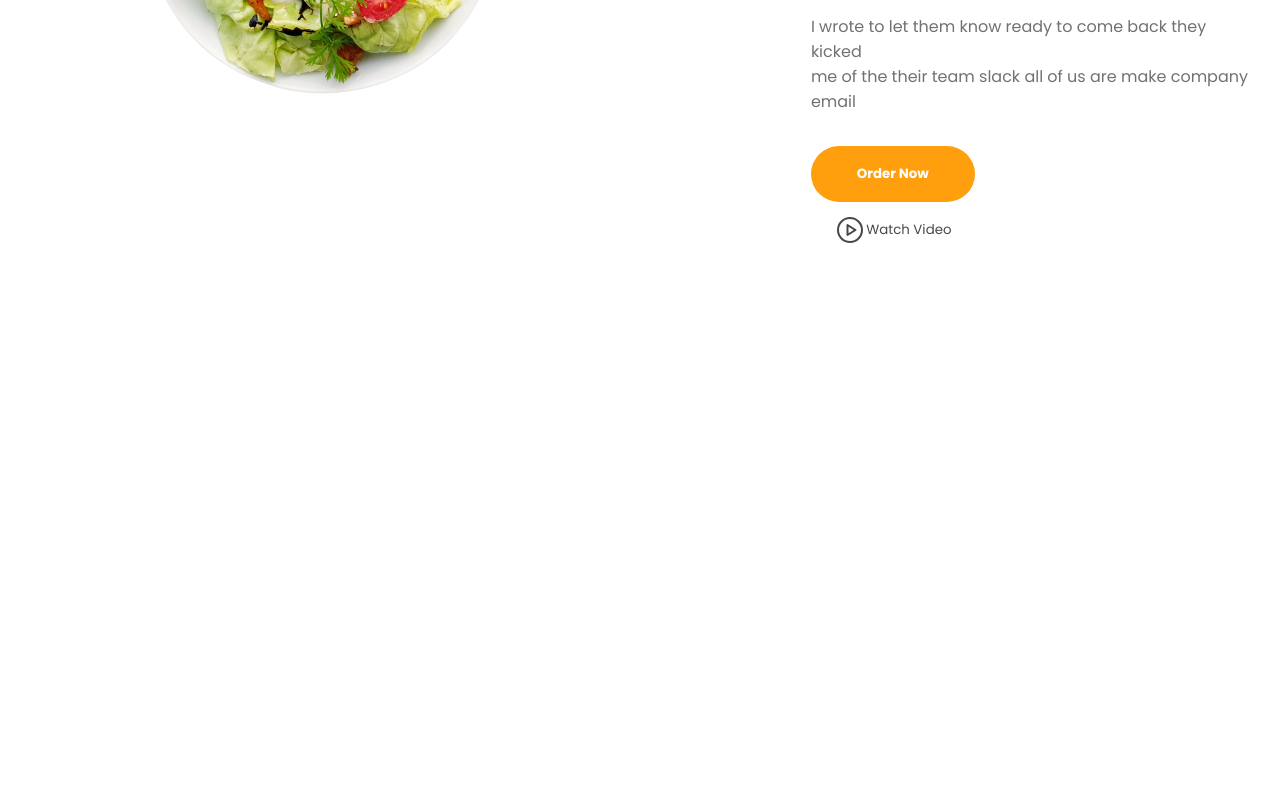
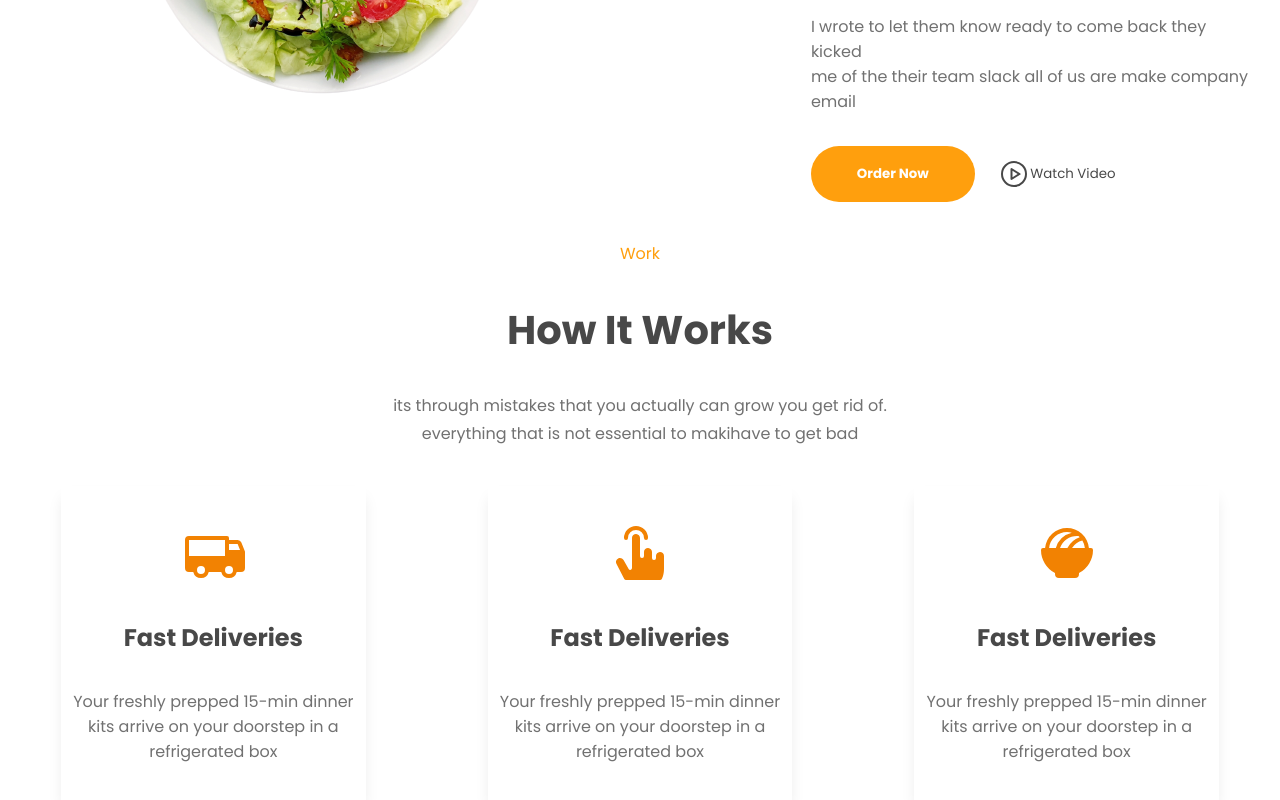
Before and after one commit to FernandoRodriguesxs/restaurant-app, a React (Vite) app: page / in a window 1280 px wide. Shown: the part 1504-2304 px from the top of the page. Before the commit the page ends 1800 px from the top, so only its background shows below. Built offline with nearby package versions, Linux system fonts and the light colour scheme.

Commit message:
adicionado work box

```diff
--- a/src/App.styles.ts
+++ b/src/App.styles.ts
@@ -109,5 +109,60 @@ export const AboutSection = styled.section`
     p {
       color: ${({ theme }) => theme.colors.gray.secondary};
     }
+    .button-group {
+      display: flex;
+    }
   }
 `
+
+export const WorkSection = styled.section`
+  display: flex;
+  justify-content: center;
+
+  .work {
+    display: flex;
+    flex-direction: column;
+    align-items: center;
+    gap: 32px;
+
+    .work-orange {
+      color: ${({ theme }) => theme.colors.orange.primary};
+    }
+    h2 {
+      color: ${({ theme }) => theme.colors.gray.primary};
+      font-size: 2.5rem;
+    }
+    p {
+      text-align: center;
+      line-height: 28px;
+      color: ${({ theme }) => theme.colors.gray.secondary};
+    }
+  }
+`
+
+export const ServicesCard = styled.section`
+  display: flex;
+  justify-content: space-around;
+  margin-top: 38px;
+
+  .card-work {
+    display: flex;
+    flex-direction: column;
+    align-items: center;
+    box-shadow: 0px 10px 15px -3px rgba(0, 0, 0, 0.1);
+    padding: 36px 12px;
+
+    gap: 34px;
+
+    h3 {
+      color: ${({ theme }) => theme.colors.gray.primary};
+      font-size: 1.5rem;
+    }
+
+    p {
+      color: ${({ theme }) => theme.colors.gray.secondary};
+      text-align: center;
+      font-size: 1rem;
+    }
+  }
+`
--- a/src/App.tsx
+++ b/src/App.tsx
@@ -1,9 +1,24 @@
 import { Header } from './components/Header'
-import { Wrapper, Hero, InformaticonSection, AboutSection } from './App.styles'
+import {
+  Wrapper,
+  Hero,
+  InformaticonSection,
+  AboutSection,
+  WorkSection,
+  ServicesCard,
+} from './App.styles'
 import { ButtonSecondary, ButtonVideo } from './components/Button'
 import heroImg from './assets/img-hero.png'
 import aboutImg from './assets/img-header.png'
-import { Clock, MapPin, Phone, PlayCircle } from '@phosphor-icons/react'
+import {
+  Clock,
+  BowlFood,
+  Truck,
+  MapPin,
+  Phone,
+  PlayCircle,
+  HandTap,
+} from '@phosphor-icons/react'
 
 export const App = () => {
   return (
@@ -83,6 +98,46 @@ export const App = () => {
             </div>
           </AboutSection>
         </Wrapper>
+        <WorkSection>
+          <div className="work">
+            <p className="work-orange">Work</p>
+            <h2>How It Works</h2>
+            <p>
+              its through mistakes that you actually can grow you get rid of.{' '}
+              <br />
+              everything that is not essential to makihave to get bad
+            </p>
+          </div>
+        </WorkSection>
+        <ServicesCard>
+          <div className="card-work">
+            <Truck size={64} color="#f28202" weight="fill" />
+            <h3>Fast Deliveries</h3>
+            <p>
+              Your freshly prepped 15-min dinner <br />
+              kits arrive on your doorstep in a <br />
+              refrigerated box
+            </p>
+          </div>
+          <div className="card-work">
+            <HandTap size={64} color="#f28202" weight="fill" />
+            <h3>Fast Deliveries</h3>
+            <p>
+              Your freshly prepped 15-min dinner <br />
+              kits arrive on your doorstep in a <br />
+              refrigerated box
+            </p>
+          </div>
+          <div className="card-work">
+            <BowlFood size={64} color="#f28202" weight="fill" />
+            <h3>Fast Deliveries</h3>
+            <p>
+              Your freshly prepped 15-min dinner <br />
+              kits arrive on your doorstep in a <br />
+              refrigerated box
+            </p>
+          </div>
+        </ServicesCard>
       </main>
     </>
   )
```
